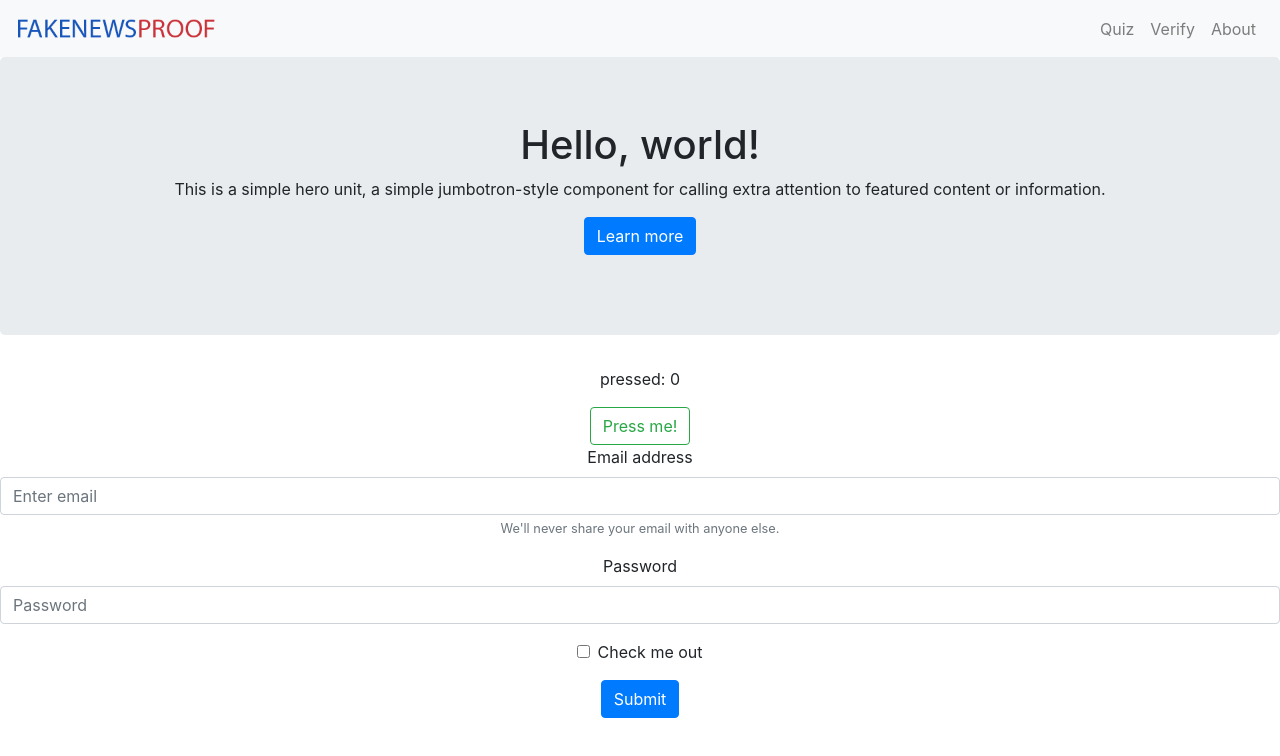
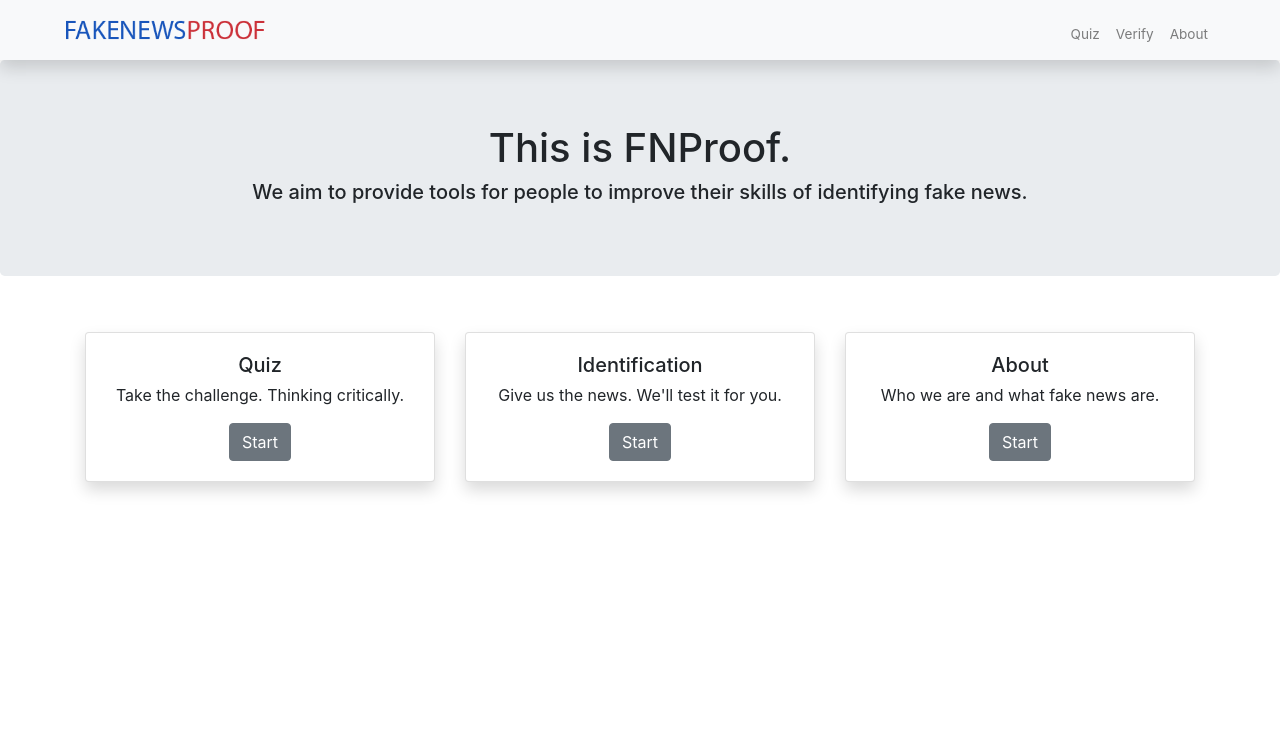
Before and after one commit to ashgarr/fn-react, a React (Create React App) app: page / in a window 1280 px wide. Shown: the top 756 px of the page. Built offline with nearby package versions, Linux system fonts and the light colour scheme.

Commit message:
rough homepage before sleep

```diff
--- a/public/index.html
+++ b/public/index.html
@@ -28,7 +28,7 @@
       work correctly both with client-side routing and a non-root public URL.
       Learn how to configure a non-root public URL by running `npm run build`.
     -->
-    <title>React App</title>
+    <title>FNProof</title>
   </head>
   <body>
     <noscript>You need to enable JavaScript to run this app.</noscript>
--- a/src/App.css
+++ b/src/App.css
@@ -23,8 +23,8 @@
   color: #61dafb;
 }
 
-.strong{
-  color: #61dafb;
+.Menu {
+  font-size: 0.85rem;
 }
 
 @keyframes App-logo-spin {
--- a/src/App.js
+++ b/src/App.js
@@ -6,34 +6,23 @@ import Form from 'react-bootstrap/Form';
 import Jumbotron from 'react-bootstrap/Jumbotron';
 import Nav from 'react-bootstrap/Nav';
 import Navbar from 'react-bootstrap/Navbar';
+import NavItem from 'react-bootstrap/NavItem';
 
+class App extends React.Component {
 
-class App extends Component {
-  constructor(props) {
-    super(props);
-
-    this.state = {
-      numClicks: 0
-    }
-
-  }
-  handleClick = () => {
-    this.setState({
-      numClicks: this.state.numClicks + 1
-    })
-  }
 
   render() {
     return (
       <div className="App">
         {/* <header className="App-header"> */}
 
-        <Navbar collapseOnSelect expand="lg" bg="light" variant="light">
-          <Navbar.Brand href="#home">
+        <Navbar className="shadow" collapseOnSelect expand="lg" bg="light" variant="light">
+          <Navbar.Brand href="#home" >
             <img
-            alt="logo"
-            src={logo}
-            width="200"
+              alt="logo"
+              src={logo}
+              width="250"
+              class="pl-5"
 
             />
           </Navbar.Brand>
@@ -41,37 +30,96 @@ class App extends Component {
           <Navbar.Collapse id="responsive-navbar-nav">
             <Nav className="mr-auto">
             </Nav>
-            <Nav>
-
-              <Nav.Link href="#deets">Quiz</Nav.Link>
-              <Nav.Link href="#deets">Verify</Nav.Link>
-              <Nav.Link href="#deets">About</Nav.Link>
+            <Nav className="Menu mt-2">
+              {/* <a href="#deets">Quiz</a>
+            <a href="#deets">Verify</a>
+            <a href="#deets">About</a> */}
+              <NavItem><Nav.Link href="#deets" >Quiz</Nav.Link></NavItem>
+              <NavItem><Nav.Link href="#deets">Verify</Nav.Link></NavItem>
+              <NavItem className="mr-5"><Nav.Link href="#deets">About</Nav.Link></NavItem>
             </Nav>
           </Navbar.Collapse>
         </Navbar>
 
         <Jumbotron>
-          <h1>Hello, world!</h1>
-          <p>
-            This is a simple hero unit, a simple jumbotron-style component for calling
-            extra attention to featured content or information.
-  </p>
-          <p>
-            <Button variant="primary">Learn more</Button>
-          </p>
+          <h1>This is FNProof.</h1>
+          <h5>
+            We aim to provide tools for people to improve their skills of identifying fake news.
+          </h5>
+
         </Jumbotron>
-        <p>
-          pressed: {this.state.numClicks}
-        </p>
 
-        <Button
-          variant="outline-success"
-          //color="primary"
-          onClick={this.handleClick}
-        >
-          Press me!
-          </Button>
-        <Form>
+        <div class="container pt-4">
+          <div class="row justify-content-center">
+
+            <div class="col">
+              <div class="card mb-4 shadow">
+                <div class="card-body">
+                  <h5 class="card-title">Quiz</h5>
+                  <p class="card-subtitle pb-3">
+                    Take the challenge. Thinking critically.
+                  </p>
+                  <a
+                    href="https://github.com"
+                    class="btn btn-secondary"
+                  >Start</a
+                  >
+                </div>
+              </div>
+            </div>
+
+            <div class="col">
+              <div class="card mb-4 shadow">
+                <div class="card-body">
+                  <h5 class="card-title">Identification</h5>
+                  <p class="card-subtitle pb-3">
+                    Give us the news. We'll test it for you.
+                  </p>
+                  <a
+                    href="https://github.com"
+                    class="btn btn-secondary"
+                  >Start</a
+                  >
+                </div>
+              </div>
+            </div>
+
+            {/* <div class="view overlay">
+                <img
+                  alt="logo"
+                  src={logo}
+                  width="200"
+                  class="pl-5"
+
+                />
+                <div class="mask flex-center rgba-red-strong">
+                  <p class="white-text">You will be given 10 questions and asked to tell if they are fake or not.
+                    We will give you hints and instructions on how to systematically identify them. Happy learning!</p>
+                </div>
+
+            </div> */}
+
+
+
+            <div class="col">
+              <div class="card mb-4 shadow">
+                <div class="card-body">
+                  <h5 class="card-title">About</h5>
+                  <p class="card-subtitle pb-3">
+                    Who we are and what fake news are.
+                  </p>
+                  <a
+                    href="https://github.com"
+                    class="btn btn-secondary"
+                  >Start</a
+                  >
+                </div>
+              </div>
+            </div>
+
+          </div>
+        </div>
+        {/* <Form>
           <Form.Group controlId="formBasicEmail">
             <Form.Label>Email address</Form.Label>
             <Form.Control type="email" placeholder="Enter email" />
@@ -89,10 +137,11 @@ class App extends Component {
           </Form.Group>
           <Button variant="primary" type="submit">
             Submit </Button>
-        </Form>
+        </Form> */}
 
         {/* </header> */}
       </div>
+
     );
   }
 }
```
